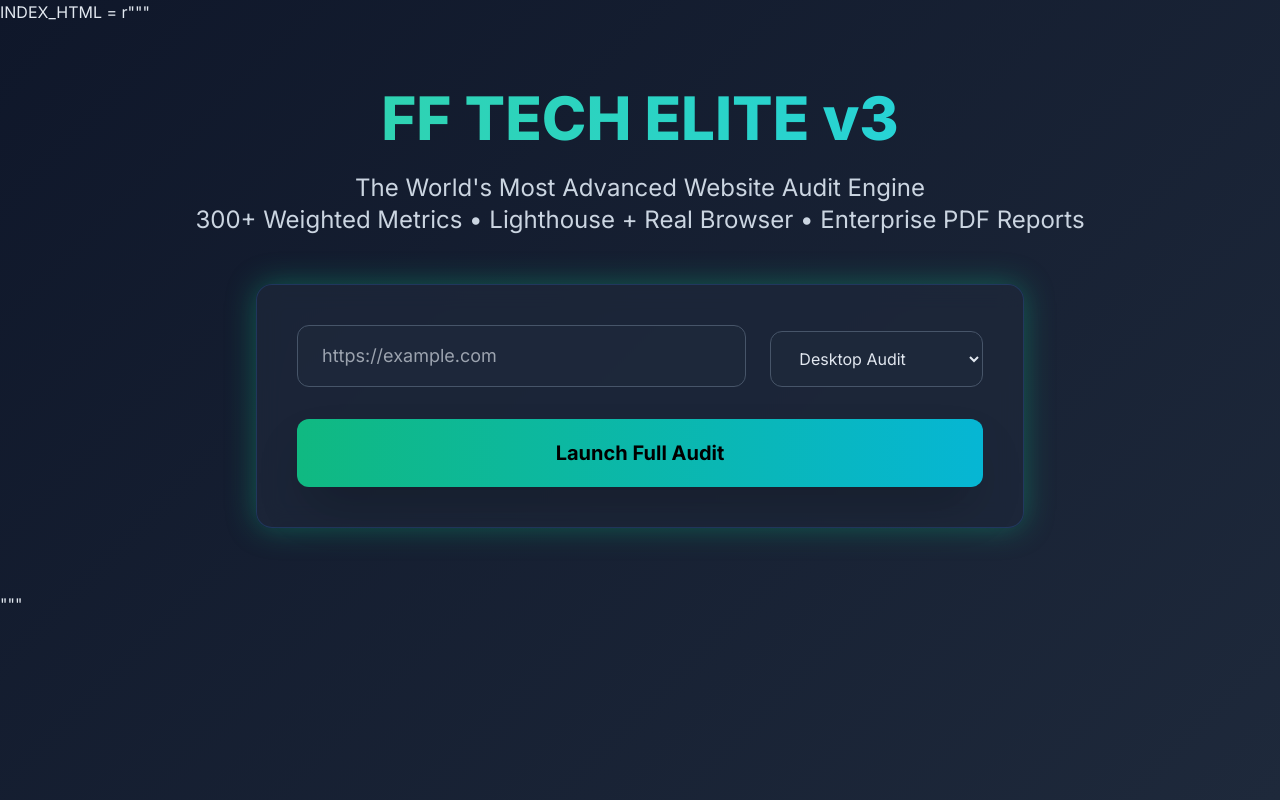
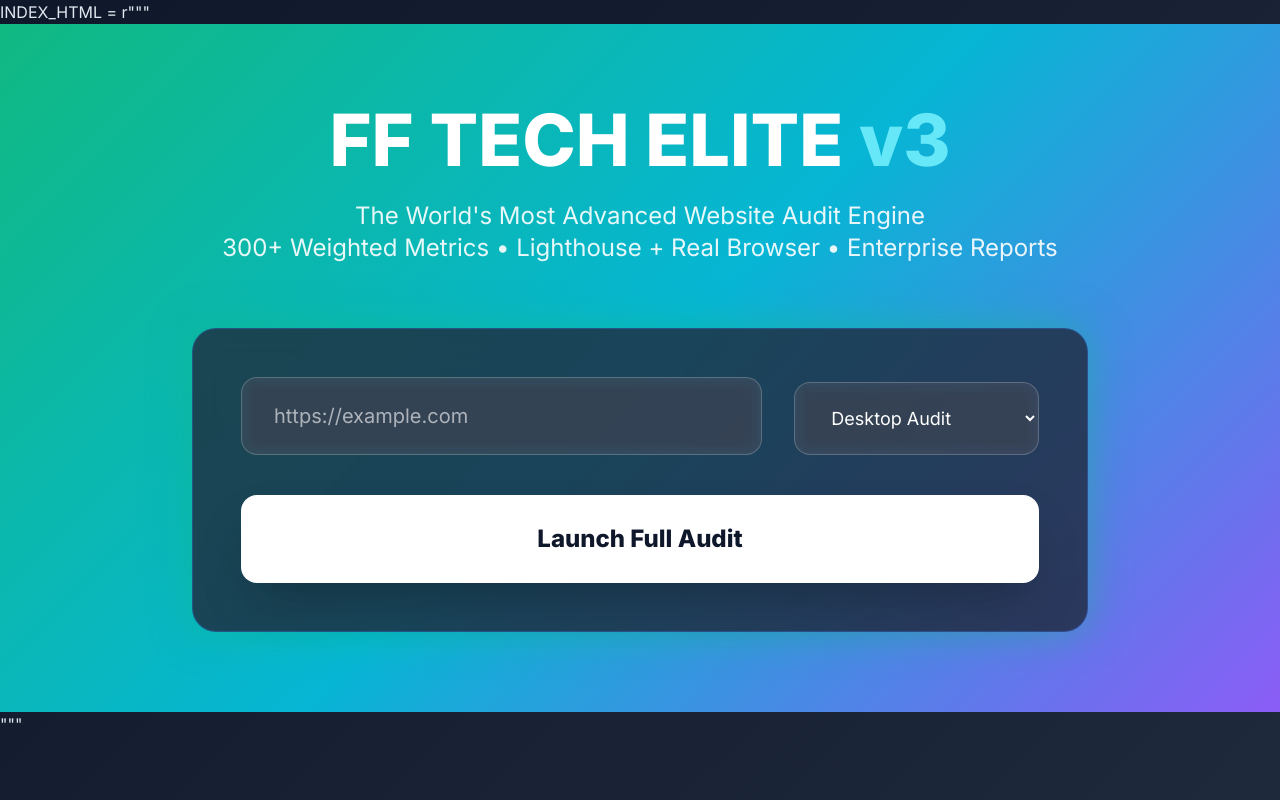
Before and after one commit to Swalehjamshaid/ThroughwebAuditforall, a Python web app: template templates/index.html in a window 1280 px wide. Run offline with Jinja, Linux system fonts and the light colour scheme; the template is opened without the code that fills it, so the values that code supplies are empty; some libraries are stand-ins or nearby versions.

Commit message:
Update index.html

```diff
--- a/templates/index.html
+++ b/templates/index.html
@@ -8,148 +8,149 @@ INDEX_HTML = r"""<!DOCTYPE html>
   <link href="https://fonts.googleapis.com/css2?family=Inter:wght@400;500;600;700;800&display=swap" rel="stylesheet">
   <link rel="stylesheet" href="https://cdnjs.cloudflare.com/ajax/libs/font-awesome/6.5.0/css/all.min.css"/>
   <style>
-    body { font-family: 'Inter', sans-serif; background: #0f172a; color: #e2e8f0; }
-    .gradient-bg { background: linear-gradient(135deg, #0f172a 0%, #1e293b 100%); }
-    .card { background: rgba(30, 41, 59, 0.7); backdrop-filter: blur(12px); border: 1px solid rgba(59, 130, 246, 0.2); }
-    .glow { box-shadow: 0 0 30px rgba(16, 185, 129, 0.4); }
-    .progress-bar { height: 6px; background: linear-gradient(90deg, #10b981, #34d399); border-radius: 3px; animation: progress 3s ease-in-out infinite; }
+    body { font-family: 'Inter', sans-serif; background: linear-gradient(135deg, #0f172a 0%, #1e293b 100%); color: #e2e8f0; }
+    .card { background: rgba(30, 41, 59, 0.8); backdrop-filter: blur(16px); border: 1px solid rgba(59, 130, 246, 0.3); }
+    .glow { box-shadow: 0 0 40px rgba(16, 185, 129, 0.5); }
+    .progress-container { height: 8px; background: #1e293b; border-radius: 4px; overflow: hidden; }
+    .progress-bar { height: 100%; background: linear-gradient(90deg, #10b981, #34d399, #06b6d4); border-radius: 4px; animation: progress 4s ease-in-out infinite; }
     @keyframes progress { 0% { width: 0%; } 100% { width: 100%; } }
     .pulse { animation: pulse 2s cubic-bezier(0.4, 0, 0.6, 1) infinite; }
-    @keyframes pulse { 0%, 100% { opacity: 1; } 50% { opacity: .5; } }
-    .metric-score-good { color: #34d399; }
-    .metric-score-medium { color: #fbbf24; }
-    .metric-score-bad { color: #f87171; }
+    @keyframes pulse { 0%, 100% { opacity: 1; } 50% { opacity: 0.6; } }
+    .score-good { color: #34d399; }
+    .score-medium { color: #fbbf24; }
+    .score-bad { color: #f87171; }
+    .hero-gradient { background: linear-gradient(135deg, #10b981 0%, #06b6d4 50%, #8b5cf6 100%); }
   </style>
 </head>
-<body class="min-h-screen gradient-bg">
+<body class="min-h-screen">
   <!-- Hero -->
-  <div class="container mx-auto px-6 py-16 text-center">
-    <h1 class="text-6xl font-black text-transparent bg-clip-text bg-gradient-to-r from-emerald-400 to-cyan-400 mb-6">
-      FF TECH ELITE v3
-    </h1>
-    <p class="text-2xl text-slate-300 mb-12 max-w-4xl mx-auto">
+  <div class="hero-gradient text-white py-20">
+    <div class="max-w-7xl mx-auto px-6 text-center">
+      <h1 class="text-7xl font-black mb-6">FF TECH ELITE <span class="text-cyan-300">v3</span></h1>
+      <p class="text-2xl mb-16 max-w-4xl mx-auto opacity-90">
         The World's Most Advanced Website Audit Engine<br>
-      300+ Weighted Metrics • Lighthouse + Real Browser • Enterprise PDF Reports
+        300+ Weighted Metrics • Lighthouse + Real Browser • Enterprise Reports
       </p>
-    <div class="max-w-3xl mx-auto">
-      <div class="card rounded-2xl p-10 glow">
-        <div class="grid md:grid-cols-3 gap-6 items-end">
+      <div class="max-w-4xl mx-auto">
+        <div class="card rounded-3xl p-12 glow">
+          <div class="grid md:grid-cols-3 gap-8 items-end">
             <div class="md:col-span-2">
               <input id="urlInput" type="url" placeholder="https://example.com"
-                   class="w-full px-6 py-4 rounded-xl bg-slate-800/80 border border-slate-600 focus:border-emerald-500 focus:outline-none text-lg"/>
+                     class="w-full px-8 py-6 rounded-2xl bg-white/10 backdrop-blur border border-white/20 text-white placeholder-white/60 text-xl focus:outline-none focus:border-white"/>
             </div>
             <div>
-            <select id="modeInput" class="w-full px-6 py-4 rounded-xl bg-slate-800/80 border border-slate-600 focus:border-emerald-500 focus:outline-none">
+              <select id="modeInput" class="w-full px-8 py-6 rounded-2xl bg-white/10 backdrop-blur border border-white/20 text-white text-lg focus:outline-none">
                 <option value="desktop">Desktop Audit</option>
                 <option value="mobile">Mobile Audit</option>
               </select>
             </div>
           </div>
-        <button onclick="runAudit()" class="mt-8 w-full py-5 bg-gradient-to-r from-emerald-500 to-cyan-500 hover:from-emerald-600 hover:to-cyan-600 text-black font-bold text-xl rounded-xl shadow-2xl transform hover:scale-105 transition">
+          <button onclick="runAudit()" class="mt-10 w-full py-7 bg-white text-slate-900 font-black text-2xl rounded-2xl shadow-2xl hover:scale-105 transition transform">
             Launch Full Audit
           </button>
         </div>
       </div>
     </div>
+  </div>
 
-  <!-- Loading State with Moving Progress -->
-  <div id="loading" class="hidden container mx-auto px-6 py-32 text-center">
-    <div class="max-w-2xl mx-auto">
-      <div class="card rounded-2xl p-12 glow">
-        <div class="w-32 h-32 mx-auto mb-8 rounded-full bg-gradient-to-r from-emerald-500 to-cyan-500 p-1">
+  <!-- Loading with Moving Progress -->
+  <div id="loading" class="hidden max-w-5xl mx-auto px-6 py-32">
+    <div class="card rounded-3xl p-16 text-center glow">
+      <div class="w-40 h-40 mx-auto mb-12 rounded-full bg-gradient-to-r from-emerald-500 to-cyan-500 p-2">
         <div class="w-full h-full rounded-full bg-slate-900 flex items-center justify-center">
-            <i class="fas fa-search text-5xl text-emerald-400 pulse"></i>
+          <i class="fas fa-microchip text-7xl text-emerald-400 pulse"></i>
         </div>
       </div>
-        <h2 class="text-4xl font-bold mb-6">Running Elite Audit...</h2>
-        <p class="text-xl text-slate-400 mb-10">Analyzing 300+ metrics using Lighthouse, DOM analysis, and real browser testing</p>
-        <div class="space-y-4">
-          <div class="flex items-center gap-4">
-            <i class="fas fa-circle text-emerald-400"></i>
-            <span>Fetching page & headers</span>
+      <h2 class="text-5xl font-black mb-8">Elite Audit in Progress</h2>
+      <p class="text-2xl text-slate-400 mb-16">Analyzing 300+ metrics across Performance, SEO, UX & Security</p>
+
+      <div class="space-y-6 text-left max-w-2xl mx-auto">
+        <div class="flex items-center gap-6">
+          <i class="fas fa-check-circle text-emerald-400 text-2xl"></i>
+          <span class="text-lg">Fetching page content & headers</span>
         </div>
-          <div class="flex items-center gap-4">
-            <i class="fas fa-circle text-emerald-400"></i>
-            <span>Running Lighthouse performance audit</span>
+        <div class="flex items-center gap-6">
+          <i class="fas fa-check-circle text-emerald-400 text-2xl"></i>
+          <span class="text-lg">Running Google Lighthouse analysis</span>
         </div>
-          <div class="flex items-center gap-4">
-            <i class="fas fa-circle text-cyan-400 pulse"></i>
-            <span>Executing real browser lab tests</span>
+        <div class="flex items-center gap-6">
+          <i class="fas fa-circle-notch text-cyan-400 text-2xl animate-spin"></i>
+          <span class="text-lg">Executing real browser lab tests</span>
         </div>
-          <div class="flex items-center gap-4">
-            <i class="fas fa-circle text-slate-600"></i>
-            <span>Scoring 300+ weighted metrics</span>
+        <div class="flex items-center gap-6">
+          <i class="fas fa-circle text-slate-500 text-2xl"></i>
+          <span class="text-lg">Scoring 300+ weighted metrics</span>
         </div>
-          <div class="flex items-center gap-4">
-            <i class="fas fa-circle text-slate-600"></i>
-            <span>Generating enterprise report</span>
+        <div class="flex items-center gap-6">
+          <i class="fas fa-circle text-slate-500 text-2xl"></i>
+          <span class="text-lg">Generating enterprise report</span>
         </div>
       </div>
-        <div class="mt-10">
-          <div class="h-2 bg-slate-700 rounded-full overflow-hidden">
-            <div class="progress-bar h-full"></div>
-          </div>
+
+      <div class="mt-16 max-w-3xl mx-auto">
+        <div class="progress-container">
+          <div class="progress-bar"></div>
         </div>
       </div>
     </div>
   </div>
 
   <!-- Results -->
-  <div id="results" class="hidden container mx-auto px-6 py-16 space-y-16">
+  <div id="results" class="hidden max-w-7xl mx-auto px-6 py-20 space-y-20">
     <!-- Header -->
     <div class="text-center">
-      <h2 class="text-5xl font-black mb-4">Audit Complete</h2>
-      <p class="text-2xl text-slate-400">Report generated for</p>
-      <p id="auditedUrl" class="text-3xl font-bold text-emerald-400 mt-2">—</p>
-      <p id="auditedAt" class="text-lg text-slate-500 mt-2">—</p>
+      <h2 class="text-6xl font-black mb-6">Audit Complete</h2>
+      <p class="text-3xl text-slate-400 mb-2">Report generated for</p>
+      <p id="auditedUrl" class="text-4xl font-bold text-emerald-400 mb-2">—</p>
+      <p id="auditedAt" class="text-xl text-slate-500">—</p>
     </div>
 
     <!-- Overall Score -->
     <div class="max-w-4xl mx-auto">
-      <div class="card rounded-3xl p-16 text-center glow">
+      <div class="card rounded-3xl p-20 text-center glow">
         <div id="overallScore" class="text-9xl font-black text-transparent bg-clip-text bg-gradient-to-r from-emerald-400 to-cyan-400">
           —%
         </div>
-        <p class="text-3xl font-bold mt-6">Overall Site Health Score</p>
+        <p class="text-4xl font-bold mt-8">Overall Site Health Score</p>
       </div>
     </div>
 
     <!-- Pillar Scores -->
     <div class="max-w-6xl mx-auto">
-      <div class="card rounded-2xl p-10">
-        <h3 class="text-3xl font-bold mb-8">Pillar Scores</h3>
-        <div id="pillarScores" class="grid grid-cols-2 md:grid-cols-4 gap-8"></div>
+      <div class="card rounded-3xl p-12">
+        <h3 class="text-4xl font-bold mb-12 text-center">Pillar Scores</h3>
+        <div id="pillarScores" class="grid grid-cols-2 md:grid-cols-4 gap-10"></div>
       </div>
     </div>
 
     <!-- Core Web Vitals & Performance -->
     <div class="max-w-6xl mx-auto">
-      <div class="card rounded-2xl p-10">
-        <h3 class="text-3xl font-bold mb-8">Core Web Vitals & Performance</h3>
-        <div id="perfGrid" class="grid grid-cols-2 md:grid-cols-4 gap-8"></div>
+      <div class="card rounded-3xl p-12">
+        <h3 class="text-4xl font-bold mb-12 text-center">Core Web Vitals & Performance</h3>
+        <div id="perfGrid" class="grid grid-cols-2 md:grid-cols-4 gap-10"></div>
       </div>
     </div>
 
     <!-- Improvement Roadmap -->
     <div class="max-w-6xl mx-auto">
-      <div class="card rounded-2xl p-10">
-        <h3 class="text-3xl font-bold mb-8">Improvement Roadmap</h3>
-        <div id="roadmap" class="prose prose-invert max-w-none text-lg leading-relaxed"></div>
+      <div class="card rounded-3xl p-12">
+        <h3 class="text-4xl font-bold mb-12 text-center">Improvement Roadmap</h3>
+        <div id="roadmap" class="prose prose-invert prose-xl max-w-none text-lg leading-relaxed"></div>
       </div>
     </div>
 
-    <!-- Advanced Diagnostics Table -->
+    <!-- Advanced Diagnostics -->
     <div class="max-w-7xl mx-auto">
-      <div class="card rounded-2xl p-10 overflow-x-auto">
-        <h3 class="text-3xl font-bold mb-8">Advanced Diagnostics (300+ Metrics)</h3>
+      <div class="card rounded-3xl p-12 overflow-x-auto">
+        <h3 class="text-4xl font-bold mb-12 text-center">Advanced Diagnostics (300+ Metrics)</h3>
         <table class="w-full text-left">
           <thead class="bg-gradient-to-r from-emerald-600 to-cyan-600 text-black">
             <tr>
-              <th class="p-4 rounded-tl-lg">#</th>
-              <th class="p-4">Metric</th>
-              <th class="p-4">Category</th>
-              <th class="p-4 text-right">Score</th>
-              <th class="p-4 text-right rounded-tr-lg">Weight</th>
+              <th class="p-6 rounded-tl-2xl">#</th>
+              <th class="p-6">Metric</th>
+              <th class="p-6">Category</th>
+              <th class="p-6 text-right">Score</th>
+              <th class="p-6 text-right rounded-tr-2xl">Weight</th>
             </tr>
           </thead>
           <tbody id="metricsTable" class="divide-y divide-slate-700"></tbody>
@@ -158,9 +159,9 @@ INDEX_HTML = r"""<!DOCTYPE html>
     </div>
 
     <!-- PDF Download -->
-    <div class="text-center py-16">
-      <button onclick="downloadPDF()" class="px-16 py-8 bg-gradient-to-r from-emerald-500 to-cyan-500 hover:from-emerald-600 hover:to-cyan-600 text-black font-black text-3xl rounded-2xl shadow-2xl transform hover:scale-110 transition flex items-center gap-6 mx-auto">
-        <i class="fas fa-file-pdf text-4xl"></i>
+    <div class="text-center py-20">
+      <button onclick="downloadPDF()" class="px-20 py-10 bg-gradient-to-r from-emerald-500 to-cyan-500 hover:from-emerald-600 hover:to-cyan-600 text-black font-black text-4xl rounded-3xl shadow-2xl transform hover:scale-110 transition flex items-center gap-8 mx-auto">
+        <i class="fas fa-file-pdf text-5xl"></i>
         Download Enterprise PDF Report
       </button>
     </div>
@@ -172,7 +173,7 @@ INDEX_HTML = r"""<!DOCTYPE html>
     async function runAudit() {
       const url = document.getElementById("urlInput").value.trim();
       const mode = document.getElementById("modeInput").value;
-      if (!url) return alert("Please enter a URL");
+      if (!url) return alert("Please enter a valid URL");
 
       document.getElementById("results").classList.add("hidden");
       document.getElementById("loading").classList.remove("hidden");
@@ -206,46 +207,49 @@ INDEX_HTML = r"""<!DOCTYPE html>
       const pillarDiv = document.getElementById("pillarScores");
       pillarDiv.innerHTML = "";
       Object.entries(data.pillars || {}).forEach(([pillar, score]) => {
-        const color = score >= 90 ? "text-emerald-400" : score >= 70 ? "text-yellow-400" : "text-red-400";
+        const colorClass = score >= 90 ? "score-good" : score >= 70 ? "score-medium" : "score-bad";
         pillarDiv.innerHTML += `
-          <div class="bg-slate-800/50 rounded-xl p-8 text-center glow">
-            <div class="text-slate-400 text-lg mb-2">${pillar}</div>
-            <div class="text-5xl font-black ${color}">${score}%</div>
+          <div class="bg-slate-800/60 rounded-2xl p-10 text-center glow">
+            <div class="text-slate-400 text-xl mb-4">${pillar}</div>
+            <div class="text-7xl font-black ${colorClass}">${score}%</div>
           </div>`;
       });
 
       // Performance Metrics
       const perfDiv = document.getElementById("perfGrid");
       perfDiv.innerHTML = "";
-      Object.entries(data.perf || {}).forEach(([key, value]) => {
+      const perfKeys = ["lcp_ms", "fcp_ms", "cls", "tbt_ms", "inp_ms", "speed_index_ms", "ttfb_ms", "page_weight_kb", "request_count", "dom_size"];
+      perfKeys.forEach(key => {
+        const label = key.replace(/_/g, ' ').toUpperCase();
+        const value = data.perf[key] ?? "—";
         perfDiv.innerHTML += `
-          <div class="bg-slate-800/50 rounded-xl p-6">
-            <div class="text-slate-400 text-sm mb-1">${key.replace(/_/g, ' ')}</div>
-            <div class="text-2xl font-bold">${value ?? "—"}</div>
+          <div class="bg-slate-800/60 rounded-2xl p-8">
+            <div class="text-slate-400 text-lg mb-3">${label}</div>
+            <div class="text-4xl font-bold">${value}</div>
           </div>`;
       });
 
-      // Roadmap
+      // Roadmap (safe HTML rendering)
       document.getElementById("roadmap").innerHTML = (data.roadmap || "").replace(/&lt;/g, "<").replace(/&gt;/g, ">");
 
-      // Metrics Table
+      // Metrics Table (show first 100 for performance)
       const tbody = document.getElementById("metricsTable");
       tbody.innerHTML = "";
-      (data.metrics || []).slice(0, 100).forEach(m => {  // Show first 100 for performance
-        const scoreColor = m.score >= 90 ? "metric-score-good" : m.score >= 70 ? "metric-score-medium" : "metric-score-bad";
+      (data.metrics || []).slice(0, 100).forEach(m => {
+        const scoreColor = m.score >= 90 ? "score-good" : m.score >= 70 ? "score-medium" : "score-bad";
         tbody.innerHTML += `
           <tr>
-            <td class="p-4 text-slate-400">${m.no}</td>
-            <td class="p-4">${m.name}</td>
-            <td class="p-4 text-slate-400">${m.category}</td>
-            <td class="p-4 text-right font-bold ${scoreColor}">${m.score}%</td>
-            <td class="p-4 text-right text-slate-400">${m.weight}</td>
+            <td class="p-6 text-slate-400">${m.no}</td>
+            <td class="p-6">${m.name}</td>
+            <td class="p-6 text-slate-400">${m.category}</td>
+            <td class="p-6 text-right font-bold ${scoreColor}">${m.score}%</td>
+            <td class="p-6 text-right text-slate-400">${m.weight}</td>
           </tr>`;
       });
     }
 
     async function downloadPDF() {
-      if (!auditData) return alert("Run an audit first");
+      if (!auditData) return alert("Please run an audit first");
       try {
         const res = await fetch("/download", {
           method: "POST",
```
Lines whose indentation alone changed are shown as unchanged.
